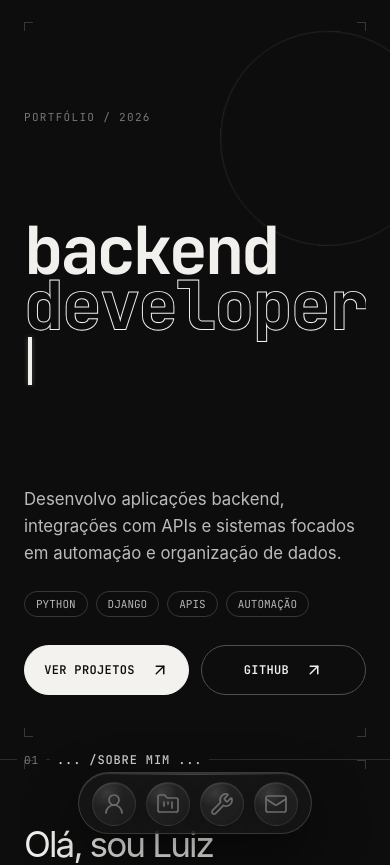
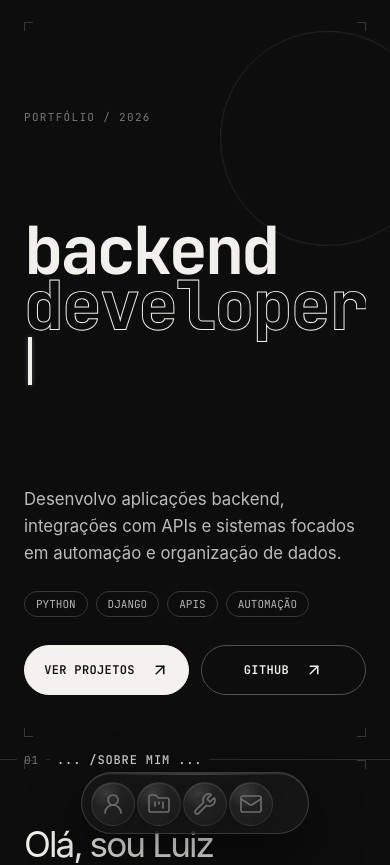
Before and after one commit to mesql1/portfolio_luiz, a Next.js app: page / in a window 390 px wide. Shown: the top 865 px of the page. Built offline with nearby package versions, Linux system fonts and the light colour scheme.

Commit message:
Sincroniza largura da cápsula e ampliação dos ícones

```diff
--- a/app/globals.css
+++ b/app/globals.css
@@ -873,7 +873,7 @@ footer { min-height:180px; display:grid; grid-template-columns:1fr auto 1fr; ali
   width:max-content;
   min-width:228px;
   height:66px;
-  gap:0;
+  gap:8px;
   padding:8px 10px;
   align-items:flex-end;
   overflow:visible;
@@ -934,7 +934,7 @@ footer { min-height:180px; display:grid; grid-template-columns:1fr auto 1fr; ali
   .nav-shell .nav-links.nav-links--integrated {
     min-width:228px;
     height:64px;
-    gap:0;
+    gap:8px;
     padding:7px 10px;
   }
 }
--- a/components/liquid-dock.tsx
+++ b/components/liquid-dock.tsx
@@ -33,9 +33,8 @@ function DockItem({ id, label, Icon, active, mouseX, onNavigate }: {
   });
   const sizeTarget = useTransform(distance, [-MAGNET_RADIUS, 0, MAGNET_RADIUS], [BASE_SIZE, MAX_SIZE, BASE_SIZE]);
   const size = useSpring(sizeTarget, { mass: 0.1, stiffness: 150, damping: 12 });
-  const slotSize = useTransform(size, value => value + 8);
   const influence = useTransform(size, [BASE_SIZE, MAX_SIZE], [0, 1]);
-  const iconScale = useTransform(influence, [0, 1], [1, 1.16]);
+  const iconScale = useTransform(size, value => value / BASE_SIZE);
   const orbOpacity = useTransform(influence, [0, 1], [0.72, 1]);
 
   return <motion.a
@@ -44,7 +43,7 @@ function DockItem({ id, label, Icon, active, mouseX, onNavigate }: {
     className={active ? "active" : ""}
     aria-label={label}
     aria-current={active ? "location" : undefined}
-    style={{ width: slotSize, flexBasis: slotSize }}
+    style={{ width: size, flex: "0 0 auto" }}
     onHoverStart={() => setHovered(true)}
     onHoverEnd={() => setHovered(false)}
     onFocus={() => {
```
